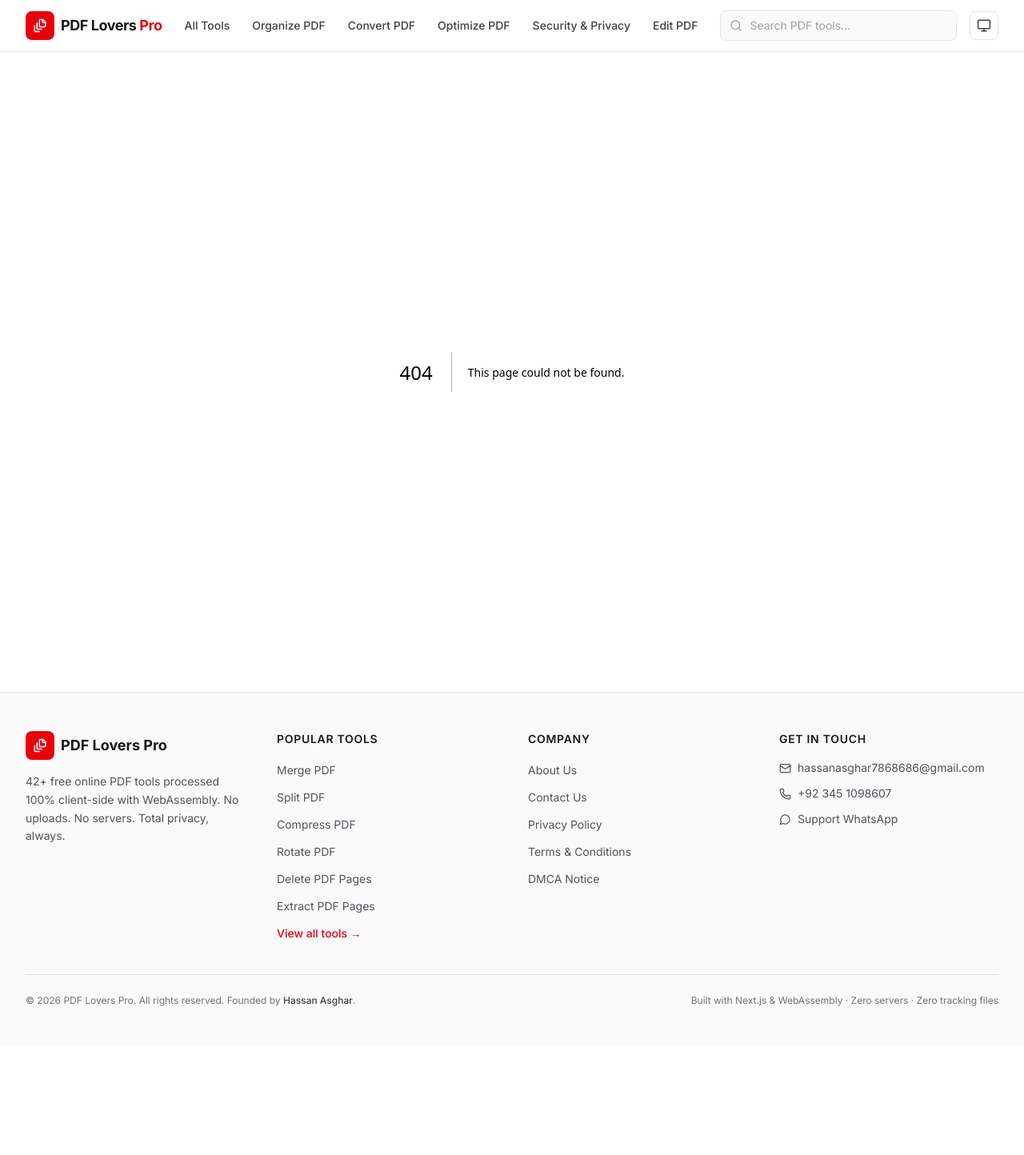
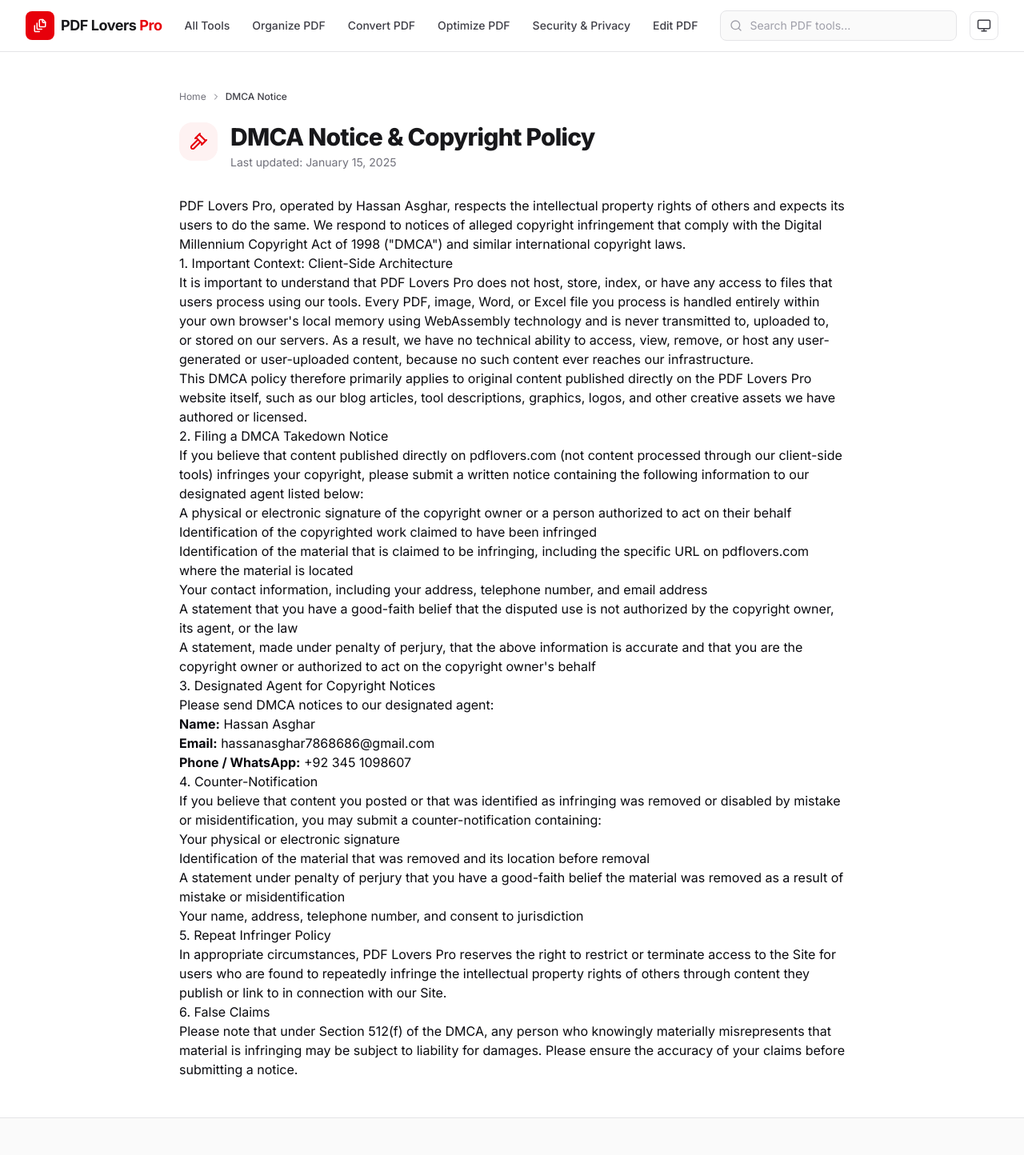
Before and after one commit to hassanasghar971-ui/pdflovers, a Next.js app: page /dmca-notice in a window 1280 px wide. Before the commit this address had no page. Shown: the top 1444 px of the page at 80% size. Before the commit the page ends 1307 px from the top, so only its background shows below. Built offline with nearby package versions, Linux system fonts and the light colour scheme.

Commit message:
Add DMCA Notice page with copyright policy details

```diff
--- /dev/null
+++ b/src/app/dmca-notice/page.tsx
@@ -0,0 +1,163 @@
+import type { Metadata } from "next";
+import Link from "next/link";
+import { ChevronRight, Gavel } from "lucide-react";
+
+const SITE_URL = "https://pdflovers.com";
+const LAST_UPDATED = "January 15, 2025";
+
+export const metadata: Metadata = {
+  title: "DMCA Notice",
+  description:
+    "PDF Lovers Pro DMCA copyright policy and takedown notice procedure. Learn how to file a copyright infringement claim.",
+  alternates: { canonical: `${SITE_URL}/dmca-notice` },
+};
+
+export default function DmcaNoticePage() {
+  return (
+    <main className="mx-auto max-w-4xl px-4 py-12 sm:px-6 lg:px-8">
+      <nav className="mb-6 flex items-center gap-1.5 text-xs text-zinc-500">
+        <Link href="/" className="hover:text-red-600">
+          Home
+        </Link>
+        <ChevronRight size={12} />
+        <span className="font-medium text-zinc-700 dark:text-zinc-300">
+          DMCA Notice
+        </span>
+      </nav>
+
+      <div className="mb-8 flex items-start gap-4">
+        <span className="flex h-12 w-12 shrink-0 items-center justify-center rounded-2xl bg-red-50 text-red-600 dark:bg-red-950/30 dark:text-red-500">
+          <Gavel size={24} />
+        </span>
+        <div>
+          <h1 className="text-3xl font-extrabold tracking-tight text-zinc-900 dark:text-white">
+            DMCA Notice &amp; Copyright Policy
+          </h1>
+          <p className="mt-1 text-sm text-zinc-500 dark:text-zinc-400">
+            Last updated: {LAST_UPDATED}
+          </p>
+        </div>
+      </div>
+
+      <article className="prose prose-zinc max-w-none dark:prose-invert prose-headings:font-bold prose-a:text-red-600">
+        <p>
+          PDF Lovers Pro, operated by Hassan Asghar, respects the
+          intellectual property rights of others and expects its users to do
+          the same. We respond to notices of alleged copyright infringement
+          that comply with the Digital Millennium Copyright Act of 1998
+          ("DMCA") and similar international copyright laws.
+        </p>
+
+        <h2>1. Important Context: Client-Side Architecture</h2>
+        <p>
+          It is important to understand that PDF Lovers Pro does not host,
+          store, index, or have any access to files that users process using
+          our tools. Every PDF, image, Word, or Excel file you process is
+          handled entirely within your own browser's local memory using
+          WebAssembly technology and is never transmitted to, uploaded to, or
+          stored on our servers. As a result, we have no technical ability
+          to access, view, remove, or host any user-generated or
+          user-uploaded content, because no such content ever reaches our
+          infrastructure.
+        </p>
+        <p>
+          This DMCA policy therefore primarily applies to original content
+          published directly on the PDF Lovers Pro website itself, such as
+          our blog articles, tool descriptions, graphics, logos, and other
+          creative assets we have authored or licensed.
+        </p>
+
+        <h2>2. Filing a DMCA Takedown Notice</h2>
+        <p>
+          If you believe that content published directly on pdflovers.com
+          (not content processed through our client-side tools) infringes
+          your copyright, please submit a written notice containing the
+          following information to our designated agent listed below:
+        </p>
+        <ul>
+          <li>
+            A physical or electronic signature of the copyright owner or a
+            person authorized to act on their behalf
+          </li>
+          <li>
+            Identification of the copyrighted work claimed to have been
+            infringed
+          </li>
+          <li>
+            Identification of the material that is claimed to be infringing,
+            including the specific URL on pdflovers.com where the material
+            is located
+          </li>
+          <li>
+            Your contact information, including your address, telephone
+            number, and email address
+          </li>
+          <li>
+            A statement that you have a good-faith belief that the disputed
+            use is not authorized by the copyright owner, its agent, or the
+            law
+          </li>
+          <li>
+            A statement, made under penalty of perjury, that the above
+            information is accurate and that you are the copyright owner or
+            authorized to act on the copyright owner's behalf
+          </li>
+        </ul>
+
+        <h2>3. Designated Agent for Copyright Notices</h2>
+        <p>Please send DMCA notices to our designated agent:</p>
+        <ul>
+          <li>
+            <strong>Name:</strong> Hassan Asghar
+          </li>
+          <li>
+            <strong>Email:</strong>{" "}
+            <a href="mailto:hassanasghar7868686@gmail.com">
+              hassanasghar7868686@gmail.com
+            </a>
+          </li>
+          <li>
+            <strong>Phone / WhatsApp:</strong> +92 345 1098607
+          </li>
+        </ul>
+
+        <h2>4. Counter-Notification</h2>
+        <p>
+          If you believe that content you posted or that was identified as
+          infringing was removed or disabled by mistake or misidentification,
+          you may submit a counter-notification containing:
+        </p>
+        <ul>
+          <li>Your physical or electronic signature</li>
+          <li>
+            Identification of the material that was removed and its location
+            before removal
+          </li>
+          <li>
+            A statement under penalty of perjury that you have a good-faith
+            belief the material was removed as a result of mistake or
+            misidentification
+          </li>
+          <li>Your name, address, telephone number, and consent to jurisdiction</li>
+        </ul>
+
+        <h2>5. Repeat Infringer Policy</h2>
+        <p>
+          In appropriate circumstances, PDF Lovers Pro reserves the right to
+          restrict or terminate access to the Site for users who are found to
+          repeatedly infringe the intellectual property rights of others
+          through content they publish or link to in connection with our
+          Site.
+        </p>
+
+        <h2>6. False Claims</h2>
+        <p>
+          Please note that under Section 512(f) of the DMCA, any person who
+          knowingly materially misrepresents that material is infringing may
+          be subject to liability for damages. Please ensure the accuracy of
+          your claims before submitting a notice.
+        </p>
+      </article>
+    </main>
+  );
+}
```
